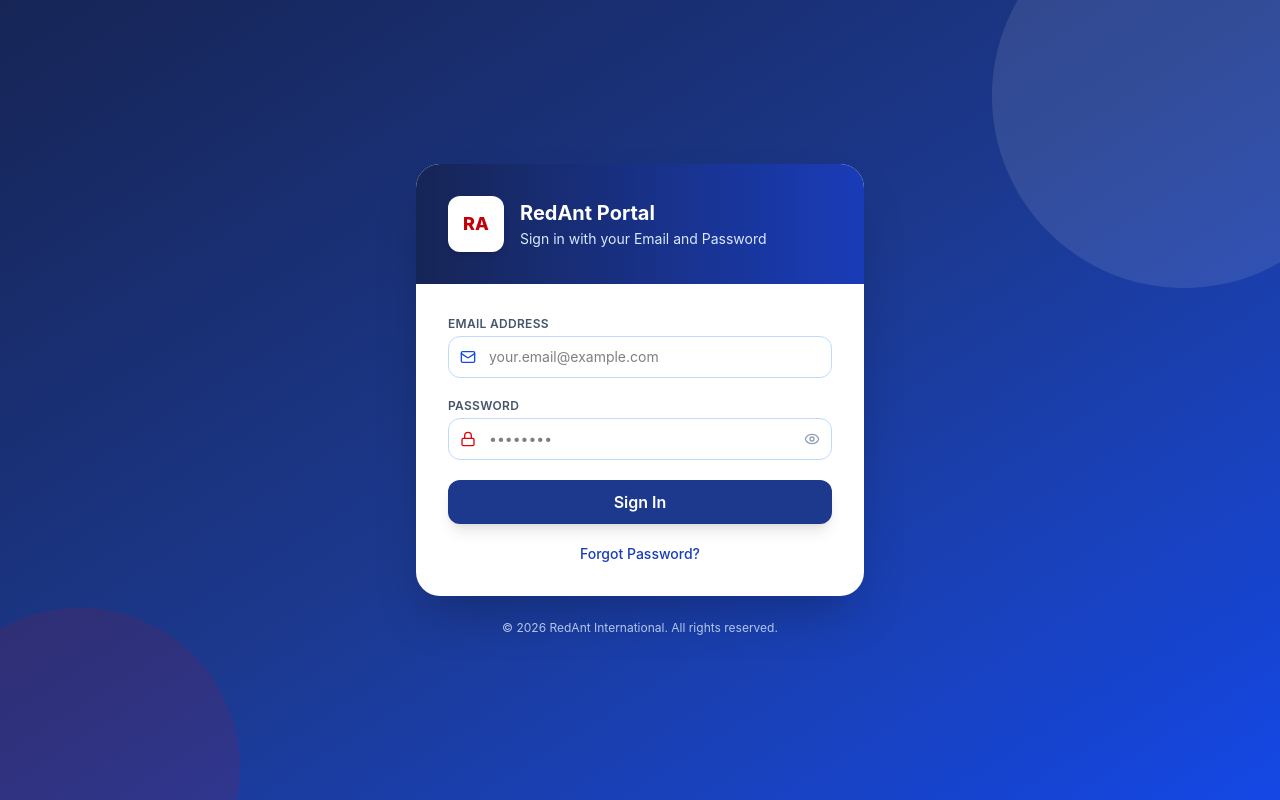
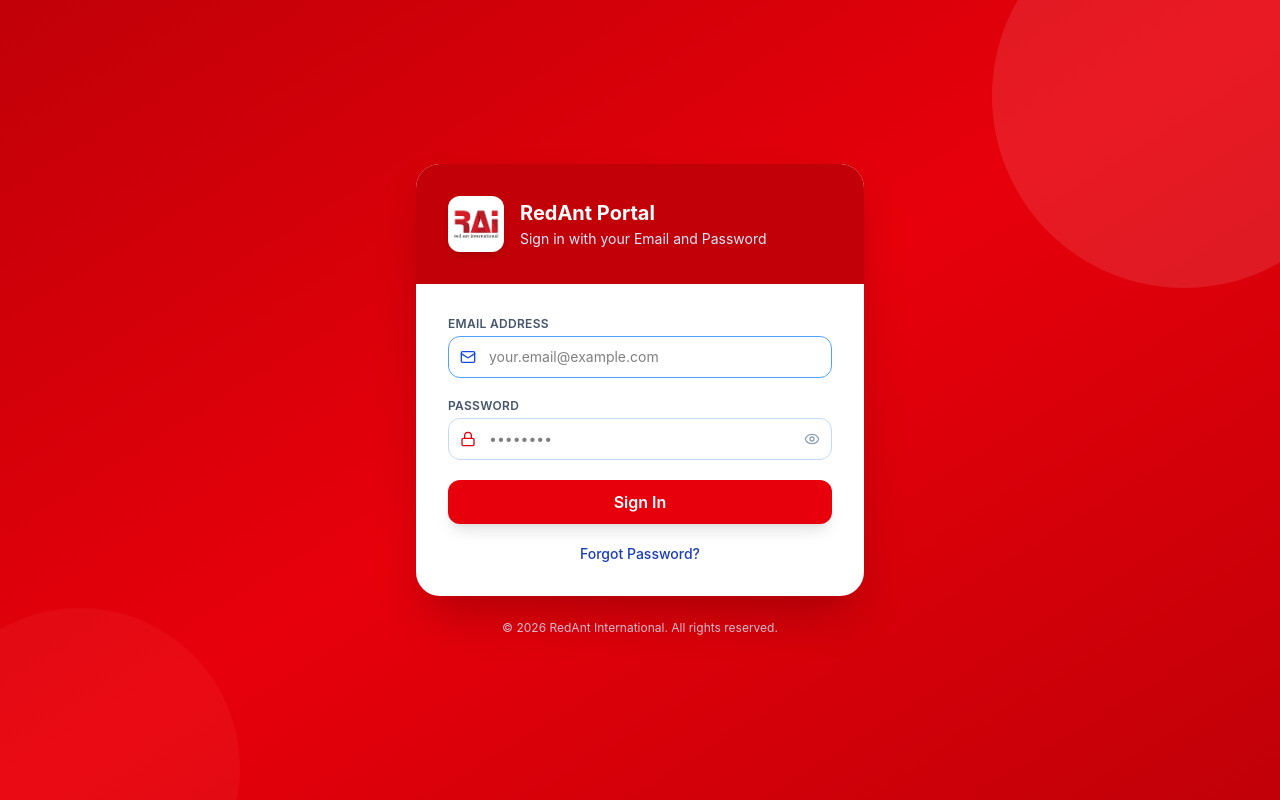
Before and after one commit to ivywanza/employee-management-frontend, a React (Vite) app: page /login in a window 1280 px wide. Built offline with nearby package versions, Linux system fonts and the light colour scheme.

Commit message:
updated log-in ui

```diff
--- a/src/components/DashboardLayout.tsx
+++ b/src/components/DashboardLayout.tsx
@@ -59,7 +59,7 @@ export default function DashboardLayout() {
         className={({ isActive }) =>
           `flex items-center gap-3 px-4 py-2.5 rounded-xl text-sm font-medium transition ${
             isActive
-              ? "bg-white text-emerald-950 shadow"
+              ? "bg-white text-emerald-950 shadow border-2 border-blue-800"
               : "text-emerald-50/90 hover:bg-white/10"
           }`
         }
@@ -73,10 +73,10 @@ export default function DashboardLayout() {
 
   return (
     <div className="min-h-screen flex bg-slate-100 dark:bg-slate-950">
-      <aside className="w-64 shrink-0 bg-gradient-to-b from-blue-950 via-blue-900 to-blue-700 text-white flex flex-col">
+      <aside className="w-64 shrink-0 bg-gradient-to-b from-red-700 via-red-700 to-red-600 text-white flex flex-col">
         <div className="flex items-center gap-3 px-5 py-6 border-b border-white/10">
           <div className="h-10 w-10 rounded-xl bg-white flex items-center justify-center text-red-800 font-extrabold shadow">
-            RAI
+            <img src="/RedantLogo.webp" />
           </div>
           <span className="font-bold text-white">RAI Portal</span>
         </div>
--- a/src/lib/api.ts
+++ b/src/lib/api.ts
@@ -1,7 +1,7 @@
 import axios from "axios";
 
 const api = axios.create({
-  baseURL: "baseURL: import.meta.env.VITE_API_URL",
+  baseURL: "http://127.0.0.1:8000",
 });
 
 api.interceptors.request.use((config) => {
--- a/src/pages/Leave.tsx
+++ b/src/pages/Leave.tsx
@@ -7,6 +7,7 @@ const LEAVE_TYPES = [
   { value: "sick", label: "Sick Leave" },
   { value: "annual", label: "Annual Leave" },
   { value: "maternity", label: "Maternity Leave" },
+  { value: "Personal", label: "Personal Leave" },
   { value: "other", label: "Other" },
 ];
 
@@ -17,11 +18,16 @@ export default function Leave() {
     end_date: "",
     reason: "",
   });
-  const [message, setMessage] = useState<{ type: "success" | "error"; text: string } | null>(null);
+  const [message, setMessage] = useState<{
+    type: "success" | "error";
+    text: string;
+  } | null>(null);
   const [loading, setLoading] = useState(false);
 
   const handleChange = (
-    e: React.ChangeEvent<HTMLInputElement | HTMLSelectElement | HTMLTextAreaElement>
+    e: React.ChangeEvent<
+      HTMLInputElement | HTMLSelectElement | HTMLTextAreaElement
+    >,
   ) => {
     setForm({ ...form, [e.target.name]: e.target.value });
   };
@@ -31,34 +37,49 @@ export default function Leave() {
     setMessage(null);
 
     if (form.end_date < form.start_date) {
-      setMessage({ type: "error", text: "End date can't be before the start date." });
+      setMessage({
+        type: "error",
+        text: "End date can't be before the start date.",
+      });
       return;
     }
 
     setLoading(true);
     try {
       await api.post("/leave-requests/", form);
-      setMessage({ type: "success", text: "Your leave request has been submitted." });
+      setMessage({
+        type: "success",
+        text: "Your leave request has been submitted.",
+      });
       setForm({ leave_type: "sick", start_date: "", end_date: "", reason: "" });
     } catch (err: unknown) {
-  const detail = axios.isAxiosError(err) ? err.response?.data?.detail : undefined;
+      const detail = axios.isAxiosError(err)
+        ? err.response?.data?.detail
+        : undefined;
       setMessage({
         type: "error",
-    text: typeof detail === "string" ? detail : "Failed to submit leave request.",
+        text:
+          typeof detail === "string"
+            ? detail
+            : "Failed to submit leave request.",
       });
     } finally {
       setLoading(false);
     }
-  }
+  };
   return (
-    <div className="max-w-xl">
+    <div className="max-w-xl justify-self-center">
       <div className="flex items-center gap-3 mb-6">
         <div className="h-11 w-11 rounded-xl bg-red-100 dark:bg-red-400/20 text-red-700 dark:text-red-300 flex items-center justify-center">
           <CalendarPlus className="h-5 w-5" />
         </div>
         <div>
-          <h1 className="text-2xl font-bold text-slate-800 dark:text-slate-100">Apply for Leave</h1>
-          <p className="text-sm text-slate-500 dark:text-slate-400">Submit a request for HR to review.</p>
+          <h1 className="text-2xl font-bold text-slate-800 dark:text-slate-100">
+            Apply for Leave
+          </h1>
+          <p className="text-sm text-slate-500 dark:text-slate-400">
+            Submit a request for HR to review.
+          </p>
         </div>
       </div>
 
@@ -99,7 +120,6 @@ export default function Leave() {
               min={new Date().toISOString().split("T")[0]}
               className="w-full rounded-lg border border-slate-300 dark:border-slate-700 dark:bg-slate-800 dark:text-slate-100 px-4 py-2.5 text-sm focus:outline-none focus:ring-2 focus:ring-red-600"
             />
-
           </div>
           <div>
             <label className="block text-xs font-semibold text-slate-600 dark:text-slate-400 uppercase tracking-wide mb-1">
@@ -114,6 +134,21 @@ export default function Leave() {
               min={form.start_date || undefined}
               className="w-full rounded-lg border border-slate-300 dark:border-slate-700 dark:bg-slate-800 dark:text-slate-100 px-4 py-2.5 text-sm focus:outline-none focus:ring-2 focus:ring-red-600"
             />
+          </div>
+        </div>
+        <div className="grid grid-cols-2 gap-4">
+          <div>
+            <label className="block text-xs font-semibold text-slate-600 dark:text-slate-400 uppercase tracking-wide mb-1">
+            Emergency Contact(Name)
+            </label>
+            <input type="dstext" name="" id="" />
+          </div>
+
+          <div>
+            <label className="block text-xs font-semibold text-slate-600 dark:text-slate-400 uppercase tracking-wide mb-1">
+            Emergency Contact(Phone Number)
+            </label>
+            <input type="text" name="phone" id="" />
           </div>
         </div>
 
@@ -146,7 +181,7 @@ export default function Leave() {
         <button
           type="submit"
           disabled={loading}
-          className="w-full bg-blue-900 hover:bg-blue-950 disabled:opacity-60 text-white font-semibold py-2.5 rounded-lg transition"
+          className="w-full bg-red-700 hover:bg-red-800 disabled:opacity-60 text-white font-semibold py-2.5 rounded-lg transition"
         >
           {loading ? "Submitting..." : "Submit Request"}
         </button>
--- a/src/pages/Login.tsx
+++ b/src/pages/Login.tsx
@@ -33,15 +33,15 @@ export default function Login() {
   };
 
   return (
-    <div className="min-h-screen flex items-center justify-center bg-gradient-to-br from-blue-950 via-blue-900 to-blue-700 px-4 relative overflow-hidden">
+    <div className="min-h-screen flex items-center justify-center bg-gradient-to-br from-red-700 via-red-600 to-red-700 px-4 relative overflow-hidden">
       <div className="absolute -top-24 -right-24 w-96 h-96 rounded-full bg-white/10"></div>
-      <div className="absolute -bottom-32 -left-20 w-80 h-80 rounded-full bg-red-600/10"></div>
+      <div className="absolute -bottom-32 -left-20 w-80 h-80 rounded-full bg-red-400/10"></div>
 
       <div className="relative w-full max-w-md">
         <div className="bg-white rounded-3xl shadow-2xl overflow-hidden">
-          <div className="bg-gradient-to-r from-blue-950 to-blue-800 px-8 py-8 flex items-center gap-4">
+          <div className="bg-gradient-to-r from-red-700 to-red-700 px-8 py-8 flex items-center gap-4">
             <div className="h-14 w-14 rounded-xl bg-white flex items-center justify-center text-red-700 font-extrabold text-lg shrink-0 shadow-md">
-              RA
+              <img src="/RedantLogo.webp" />
             </div>
             <div>
               <h1 className="text-xl font-bold text-white">RedAnt Portal</h1>
@@ -62,7 +62,7 @@ export default function Login() {
                   value={email}
                   onChange={(e) => setEmail(e.target.value)}
                   placeholder="your.email@example.com"
-                  className="w-full rounded-xl border border-blue-200 pl-10 pr-4 py-2.5 text-sm focus:outline-none focus:ring-2 focus:ring-red-600"
+                  className="w-full rounded-xl border border-blue-400 pl-10 pr-4 py-2.5 text-sm focus:outline-none focus:ring-2 focus:ring-red-600"
                 />
               </div>
             </div>
@@ -100,7 +100,7 @@ export default function Login() {
             <button
               type="submit"
               disabled={loading}
-              className="w-full bg-blue-900 hover:bg-blue-950 disabled:opacity-60 text-white font-semibold py-2.5 rounded-xl shadow-lg transition"
+              className="w-full bg-red-600 hover:bg-red-700 disabled:opacity-60 text-white font-semibold py-2.5 rounded-xl shadow-lg transition"
             >
               {loading ? "Signing in..." : "Sign In"}
             </button>
```
Also changed, not shown: public/RedantLogo.webp (added). Lines whose indentation alone changed are shown as unchanged.
